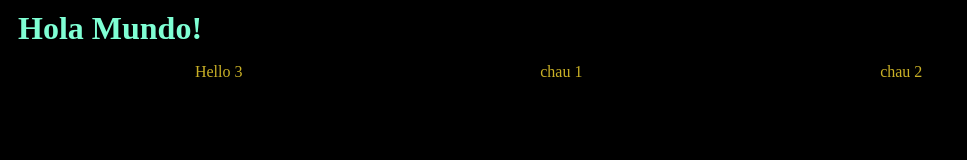
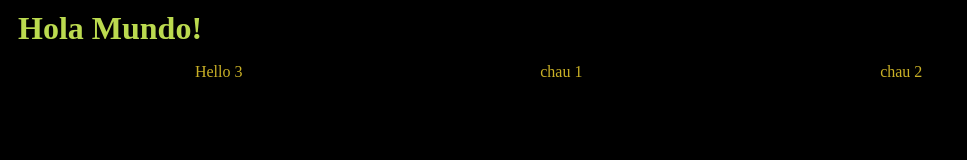
Before and after one commit to matiashernandezkopi/pagina-barista-Html-Css, a plain HTML site: page index.html in a window 1280 px wide. Shown: the whole page, without its empty margins (0-967 px from the left). Drawn offline with Linux system fonts and the light colour scheme.

Commit message:
prueba 2

```diff
--- a/style.css
+++ b/style.css
@@ -8,6 +8,6 @@ body{
 }
 
 h1{
-    color: aquamarine;
+    color: rgb(187, 218, 79);
     margin: 10px;
 }
```
